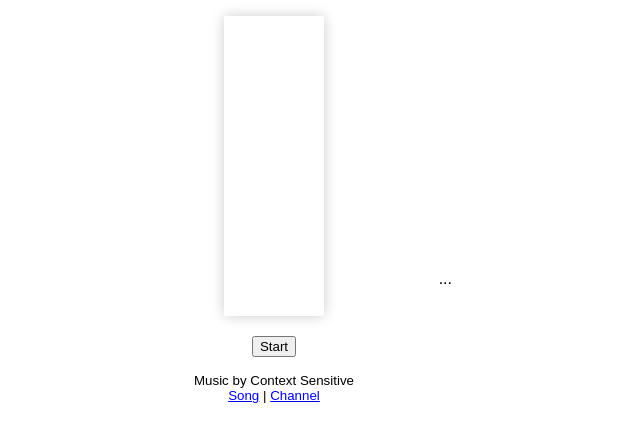
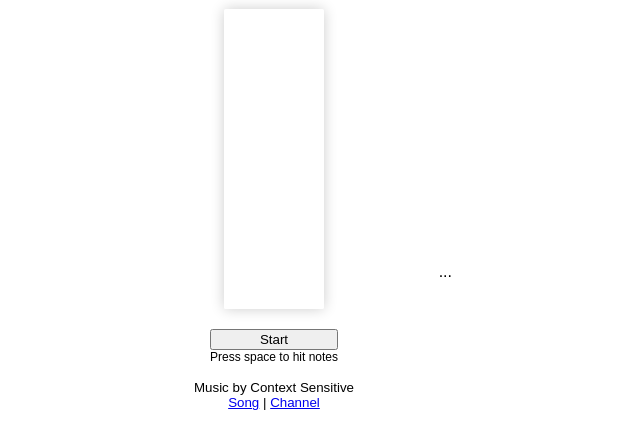
Before and after one commit to mr-josh/rhythm-canvas, a plain HTML site: page index.html in a window 1280 px wide. Shown: the part 238-686 px from the top of the page, without its empty margins (366-1006 px from the left). Drawn offline with Linux system fonts and the light colour scheme.

Commit message:
Added basic instructions on how to play the game

```diff
--- a/index.html
+++ b/index.html
@@ -15,7 +15,10 @@
       <canvas id="game" width="100" height="300"></canvas>
       <p id="accuracy">...</p>
     </div>
-    <button id="start">Start</button>
+    <div class="controls">
+      <button id="start">Start</button>
+      <sup>Press space to hit notes</sup>
+    </div>
     <div class="audio-credit">
       <sub>Music by Context Sensitive</sub>
       <sub>
--- a/style.css
+++ b/style.css
@@ -15,8 +15,18 @@ canvas {
     box-shadow: 0 0 14px #0003;
 }
 
+sup {
+    font-size: .75rem;
+    margin: 0;
+}
+
 .game {
     position: relative;
+}
+
+.controls {
+    display: flex;
+    flex-direction: column;
 }
 
 #accuracy {
```
Also changed, not shown: 1 other file.
